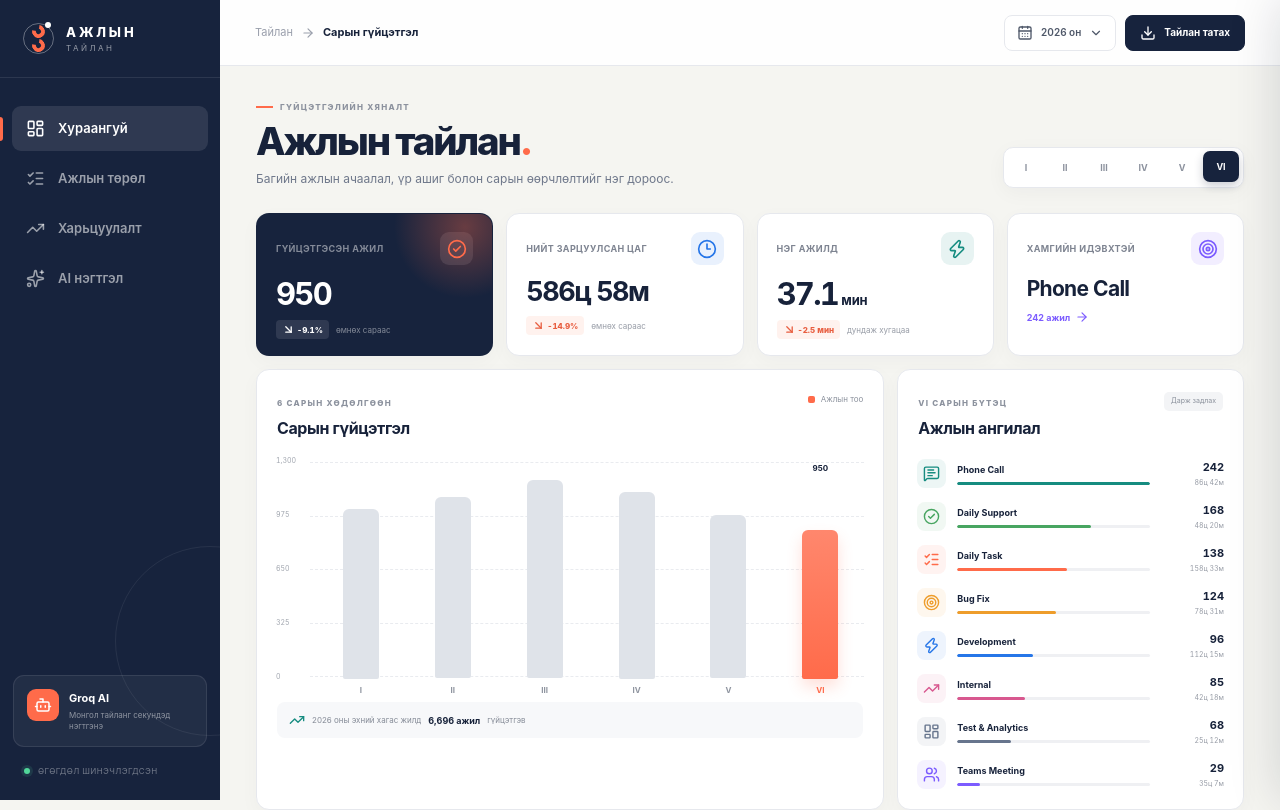
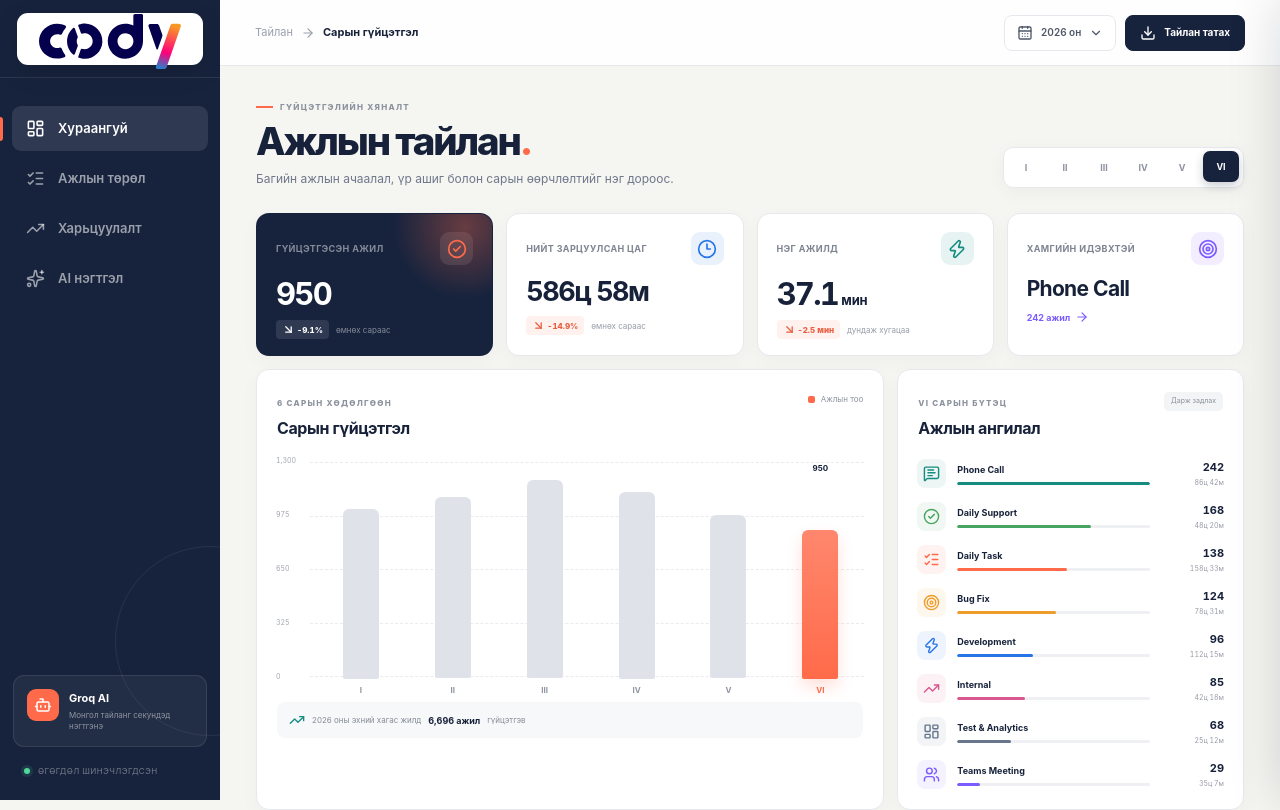
Before and after one commit to JOHN19-RGB/Report-dashboard, a Next.js app: page / in a window 1280 px wide. Shown: the top 810 px of the page. Built offline with nearby package versions, Linux system fonts and the light colour scheme.

Commit message:
Use Cody logo and relocate project

```diff
--- a/app/globals.css
+++ b/app/globals.css
@@ -70,60 +70,26 @@ button {
   display: flex;
   height: 78px;
   align-items: center;
-  gap: 12px;
-  padding: 0 23px;
+  justify-content: center;
+  padding: 0 17px;
   border-bottom: 1px solid rgb(255 255 255 / 9%);
 }
 
-.brand-mark {
-  position: relative;
+.brand-logo-wrap {
   display: grid;
-  width: 31px;
-  height: 31px;
+  width: 100%;
+  height: 52px;
   place-items: center;
-  border: 1px solid rgb(255 255 255 / 34%);
-  border-radius: 50%;
+  border: 1px solid rgb(255 255 255 / 12%);
+  border-radius: 11px;
+  background: #fff;
+  box-shadow: 0 8px 24px rgb(0 0 0 / 13%);
 }
 
-.brand-mark::before,
-.brand-mark span {
-  width: 13px;
-  height: 13px;
-  border: 4px solid var(--accent);
-  border-top-color: transparent;
-  border-radius: 50%;
-  content: "";
-  transform: rotate(-35deg);
-}
-
-.brand-mark::after {
-  position: absolute;
-  top: -2px;
-  right: 2px;
-  width: 6px;
-  height: 6px;
-  border-radius: 50%;
-  background: #fff;
-  content: "";
-}
-
-.brand-copy {
-  display: flex;
-  flex-direction: column;
-  line-height: 1;
-  letter-spacing: .18em;
-}
-
-.brand-copy strong {
-  font-size: 13px;
-  font-weight: 820;
-}
-
-.brand-copy small {
-  margin-top: 5px;
-  color: rgb(255 255 255 / 55%);
-  font-size: 8px;
-  letter-spacing: .31em;
+.brand-logo {
+  display: block;
+  width: 142px;
+  height: auto;
 }
 
 .nav-list {
--- a/app/layout.tsx
+++ b/app/layout.tsx
@@ -25,7 +25,7 @@ export async function generateMetadata(): Promise<Metadata> {
     metadataBase: new URL(baseUrl),
     title,
     description,
-    icons: { icon: "/favicon.svg", shortcut: "/favicon.svg" },
+    icons: { icon: "/cody-logo.svg", shortcut: "/cody-logo.svg" },
     openGraph: {
       title,
       description,
--- a/app/page.tsx
+++ b/app/page.tsx
@@ -304,8 +304,9 @@ export default function Home() {
     <div className="app-shell">
       <aside className={`sidebar ${mobileMenu ? "mobile-open" : ""}`} aria-label="Үндсэн цэс">
         <div className="brand">
-          <span className="brand-mark"><span /></span>
-          <span className="brand-copy"><strong>АЖЛЫН</strong><small>ТАЙЛАН</small></span>
+          <span className="brand-logo-wrap">
+            <img className="brand-logo" src="/cody-logo.svg" alt="Cody" width="151" height="59" />
+          </span>
         </div>
         <nav className="nav-list">
           <a className="nav-item active" href="#overview" onClick={() => setMobileMenu(false)}>
```
Also changed, not shown: public/cody-logo.svg (added).
